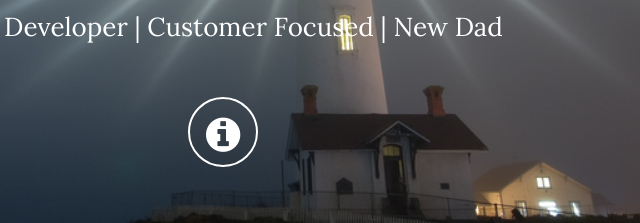
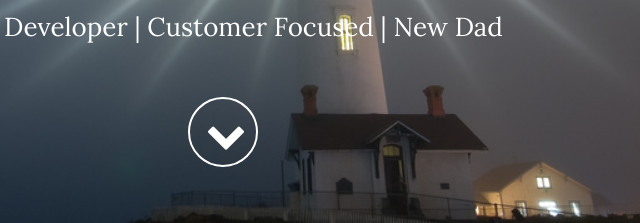
Before and after one commit to emorale112/emorale112.github.io, a website: page index.html in a window 1280 px wide. Shown: the part 386-609 px from the top of the page, 417-1057 px from the left. Drawn offline with nearby package versions, Linux system fonts and the light colour scheme; some packages are replaced by stand-ins of ours.

Commit message:
edit icon

```diff
--- a/index.html
+++ b/index.html
@@ -78,7 +78,7 @@
                         <p class="intro-text">Web Developer | Customer Focused | New Dad
                             <br></p>
                         <a href="#about" class="btn btn-circle page-scroll">
-                            <i class="fa fa-info-circle animated"></i>
+                            <i class="fa fa-chevron-down"></i>
                         </a>
                     </div>
                 </div>
```
